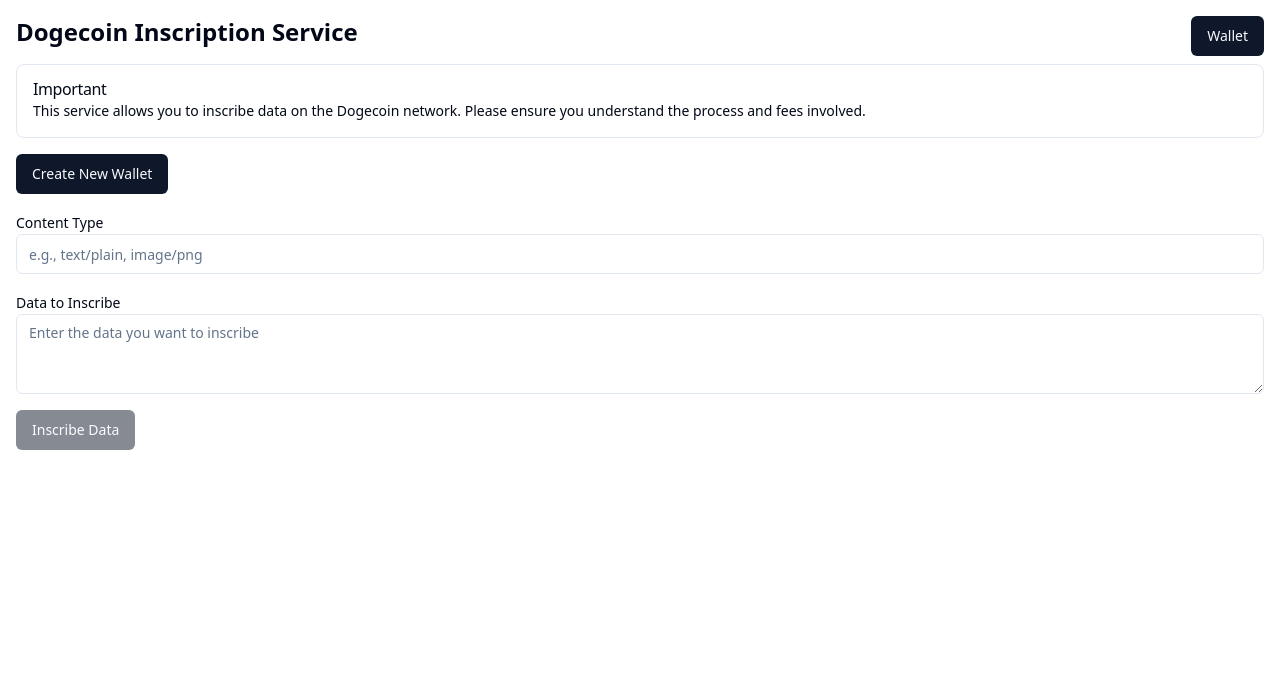
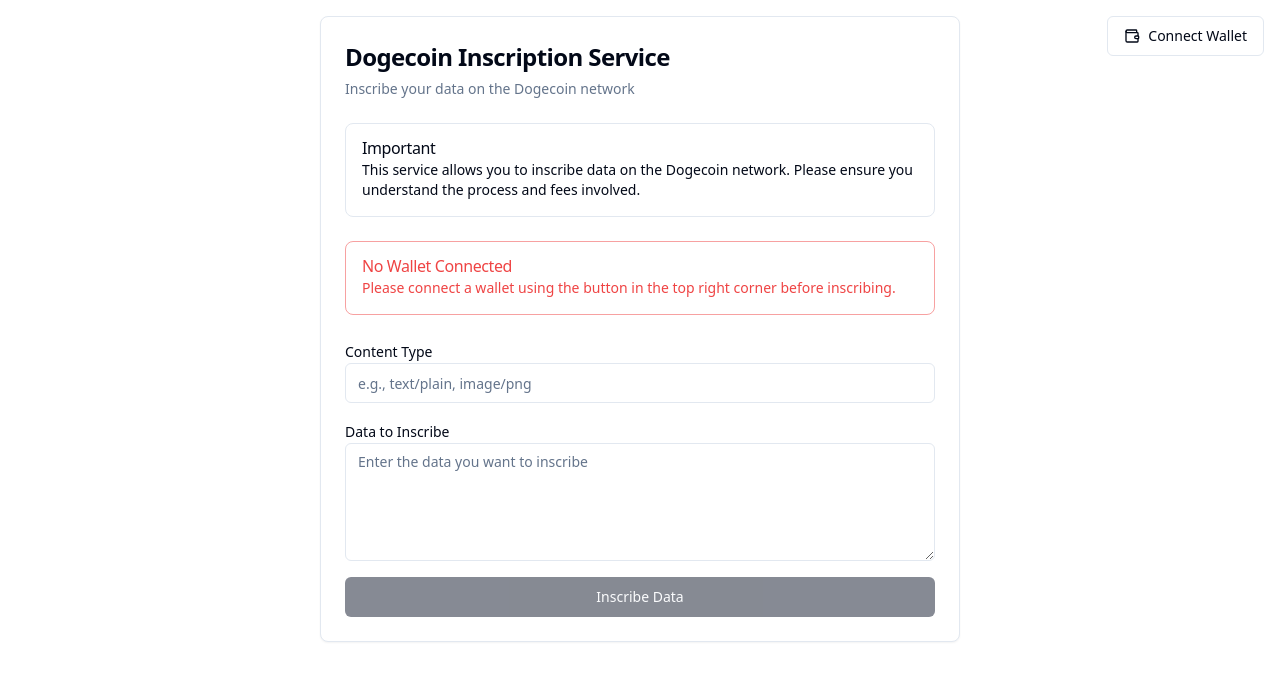
Before and after one commit to hieujson/doginals, a React (Vite) app: page / in a window 1280 px wide. Both pictures are taken after a click on the button "Start Inscribing". Shown: the top 680 px of the page. Built offline with nearby package versions, Linux system fonts and the light colour scheme.

Commit message:
Improve UI Design
Customized the user interface for enhanced aesthetic appeal and user experience. Adjustments made to layout, colors, and components.
[skip gpt_engineer]

```diff
--- a/src/components/WalletNav.jsx
+++ b/src/components/WalletNav.jsx
@@ -1,15 +1,24 @@
-import React, { useState } from 'react';
+import React, { useState, useEffect } from 'react';
 import { Button } from "@/components/ui/button";
 import { Input } from "@/components/ui/input";
 import { Dialog, DialogContent, DialogHeader, DialogTitle, DialogTrigger } from "@/components/ui/dialog";
 import { useToast } from "@/components/ui/use-toast";
+import { Wallet } from 'lucide-react';
 import axios from 'axios';
 
 const WalletNav = () => {
   const [isOpen, setIsOpen] = useState(false);
   const [privateKey, setPrivateKey] = useState('');
   const [seedPhrase, setSeedPhrase] = useState('');
+  const [wallet, setWallet] = useState(null);
   const { toast } = useToast();
+
+  useEffect(() => {
+    const storedWallet = localStorage.getItem('dogecoinWallet');
+    if (storedWallet) {
+      setWallet(JSON.parse(storedWallet));
+    }
+  }, []);
 
   const handleCreateWallet = async () => {
     try {
@@ -17,6 +26,7 @@ const WalletNav = () => {
       if (response.data.success) {
         const newWallet = response.data.wallet;
         localStorage.setItem('dogecoinWallet', JSON.stringify(newWallet));
+        setWallet(newWallet);
         toast({
           title: "Wallet Created",
           description: `Your new wallet address: ${newWallet.address}`,
@@ -41,6 +51,7 @@ const WalletNav = () => {
       if (response.data.success) {
         const importedWallet = response.data.wallet;
         localStorage.setItem('dogecoinWallet', JSON.stringify(importedWallet));
+        setWallet(importedWallet);
         toast({
           title: "Wallet Imported",
           description: `Your imported wallet address: ${importedWallet.address}`,
@@ -60,29 +71,47 @@ const WalletNav = () => {
     <div className="absolute top-4 right-4">
       <Dialog open={isOpen} onOpenChange={setIsOpen}>
         <DialogTrigger asChild>
-          <Button>Wallet</Button>
+          <Button variant="outline" className="flex items-center gap-2">
+            <Wallet className="w-4 h-4" />
+            {wallet ? 'Wallet Connected' : 'Connect Wallet'}
+          </Button>
         </DialogTrigger>
-        <DialogContent>
+        <DialogContent className="sm:max-w-[425px]">
           <DialogHeader>
-            <DialogTitle>Wallet Management</DialogTitle>
+            <DialogTitle className="text-2xl font-bold">Wallet Management</DialogTitle>
           </DialogHeader>
-          <div className="space-y-4">
+          <div className="space-y-4 mt-4">
+            {wallet ? (
+              <div className="p-4 bg-gray-100 rounded-lg">
+                <p className="font-semibold">Connected Wallet</p>
+                <p className="text-sm text-gray-600 break-all">{wallet.address}</p>
+              </div>
+            ) : (
+              <>
                 <Button onClick={handleCreateWallet} className="w-full">Create New Wallet</Button>
-            <div>
+                <div className="relative">
+                  <div className="absolute inset-0 flex items-center">
+                    <span className="w-full border-t" />
+                  </div>
+                  <div className="relative flex justify-center text-xs uppercase">
+                    <span className="bg-background px-2 text-muted-foreground">Or import existing</span>
+                  </div>
+                </div>
                 <Input
                   placeholder="Enter Private Key"
                   value={privateKey}
                   onChange={(e) => setPrivateKey(e.target.value)}
+                  className="mb-2"
                 />
-            </div>
-            <div>
                 <Input
                   placeholder="Enter Seed Phrase"
                   value={seedPhrase}
                   onChange={(e) => setSeedPhrase(e.target.value)}
+                  className="mb-2"
                 />
-            </div>
-            <Button onClick={handleImportWallet} className="w-full">Import Wallet</Button>
+                <Button onClick={handleImportWallet} className="w-full" variant="secondary">Import Wallet</Button>
+              </>
+            )}
           </div>
         </DialogContent>
       </Dialog>
--- a/src/pages/InscriptionService.jsx
+++ b/src/pages/InscriptionService.jsx
@@ -5,12 +5,13 @@ import { Label } from "@/components/ui/label";
 import { Textarea } from "@/components/ui/textarea";
 import { Alert, AlertDescription, AlertTitle } from "@/components/ui/alert";
 import { useToast } from "@/components/ui/use-toast";
+import { Card, CardContent, CardDescription, CardHeader, CardTitle } from "@/components/ui/card";
+import { Loader2 } from "lucide-react";
 import axios from 'axios';
 
 const API_BASE_URL = 'http://localhost:3001/api';
 
 const InscriptionService = () => {
-  const [address, setAddress] = useState('');
   const [contentType, setContentType] = useState('');
   const [data, setData] = useState('');
   const [isLoading, setIsLoading] = useState(false);
@@ -40,32 +41,11 @@ const InscriptionService = () => {
     }
   };
 
-  const handleCreateWallet = async () => {
-    try {
-      const response = await axios.post(`${API_BASE_URL}/wallet/new`);
-      if (response.data.success) {
-        const newWallet = response.data.wallet;
-        setWallet(newWallet);
-        localStorage.setItem('dogecoinWallet', JSON.stringify(newWallet));
-        toast({
-          title: "Wallet Created",
-          description: `Your new wallet address: ${newWallet.address}`,
-        });
-      }
-    } catch (error) {
-      toast({
-        title: "Wallet Creation Failed",
-        description: error.message,
-        variant: "destructive",
-      });
-    }
-  };
-
   const handleInscribe = async () => {
     if (!wallet) {
       toast({
         title: "No Wallet",
-        description: "Please create a wallet first.",
+        description: "Please connect a wallet first.",
         variant: "destructive",
       });
       return;
@@ -100,24 +80,35 @@ const InscriptionService = () => {
   };
 
   return (
-    <div className="container mx-auto p-4">
-      <h1 className="text-2xl font-bold mb-4">Dogecoin Inscription Service</h1>
-      <Alert className="mb-4">
+    <div className="container mx-auto p-4 max-w-2xl">
+      <Card>
+        <CardHeader>
+          <CardTitle className="text-2xl font-bold">Dogecoin Inscription Service</CardTitle>
+          <CardDescription>Inscribe your data on the Dogecoin network</CardDescription>
+        </CardHeader>
+        <CardContent>
+          <Alert className="mb-6">
             <AlertTitle>Important</AlertTitle>
             <AlertDescription>
               This service allows you to inscribe data on the Dogecoin network. Please ensure you understand the process and fees involved.
             </AlertDescription>
           </Alert>
-      {!wallet ? (
-        <div className="mb-4">
-          <Button onClick={handleCreateWallet}>Create New Wallet</Button>
+
+          {wallet ? (
+            <div className="mb-6 p-4 bg-gray-100 rounded-lg">
+              <p className="font-semibold">Connected Wallet</p>
+              <p className="text-sm text-gray-600 break-all">{wallet.address}</p>
+              <p className="mt-2">Balance: {walletBalance} satoshis</p>
             </div>
           ) : (
-        <div className="mb-4">
-          <p>Wallet Address: {wallet.address}</p>
-          <p>Wallet Balance: {walletBalance} satoshis</p>
-        </div>
+            <Alert variant="destructive" className="mb-6">
+              <AlertTitle>No Wallet Connected</AlertTitle>
+              <AlertDescription>
+                Please connect a wallet using the button in the top right corner before inscribing.
+              </AlertDescription>
+            </Alert>
           )}
+
           <div className="space-y-4">
             <div>
               <Label htmlFor="contentType">Content Type</Label>
@@ -135,12 +126,26 @@ const InscriptionService = () => {
                 placeholder="Enter the data you want to inscribe"
                 value={data}
                 onChange={(e) => setData(e.target.value)}
+                rows={5}
               />
             </div>
-        <Button onClick={handleInscribe} disabled={isLoading || !wallet}>
-          {isLoading ? 'Inscribing...' : 'Inscribe Data'}
+            <Button
+              onClick={handleInscribe}
+              disabled={isLoading || !wallet}
+              className="w-full"
+            >
+              {isLoading ? (
+                <>
+                  <Loader2 className="mr-2 h-4 w-4 animate-spin" />
+                  Inscribing...
+                </>
+              ) : (
+                'Inscribe Data'
+              )}
             </Button>
           </div>
+        </CardContent>
+      </Card>
     </div>
   );
 };
```
Lines whose indentation alone changed are shown as unchanged.
